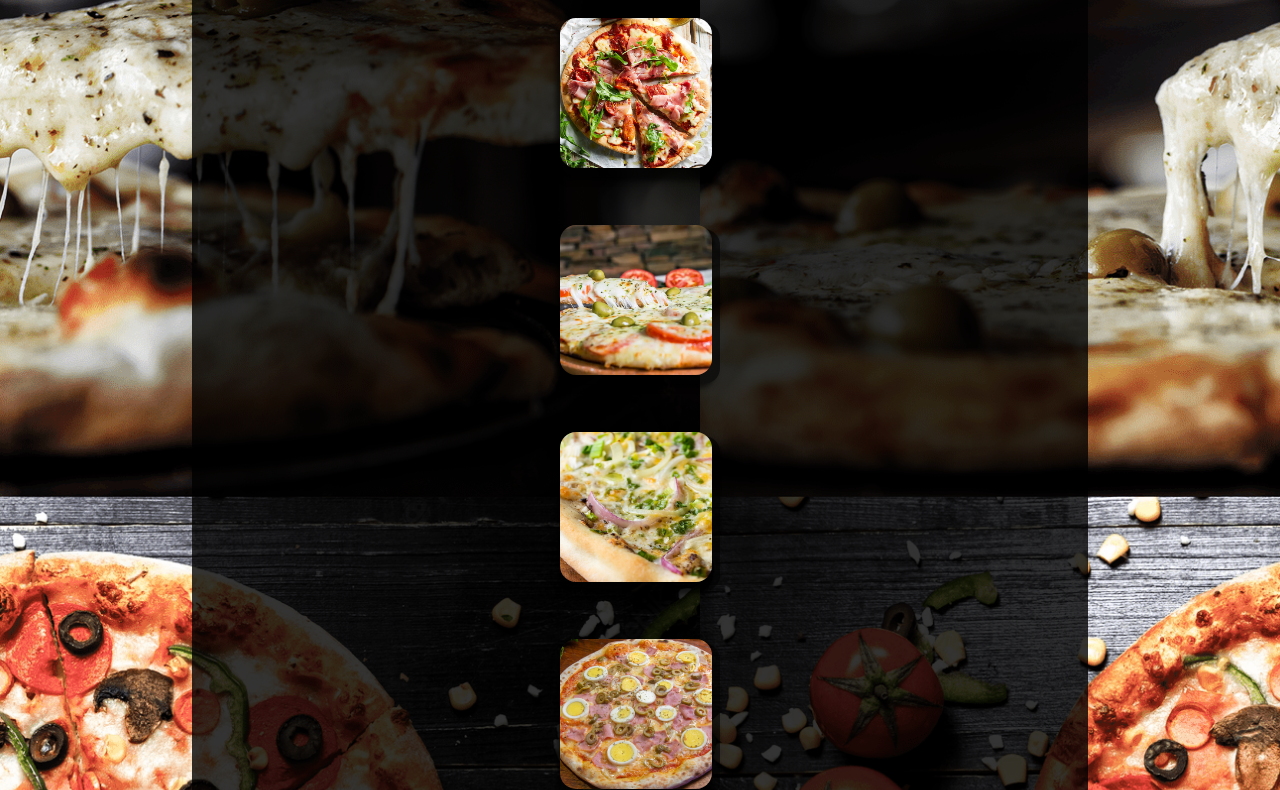
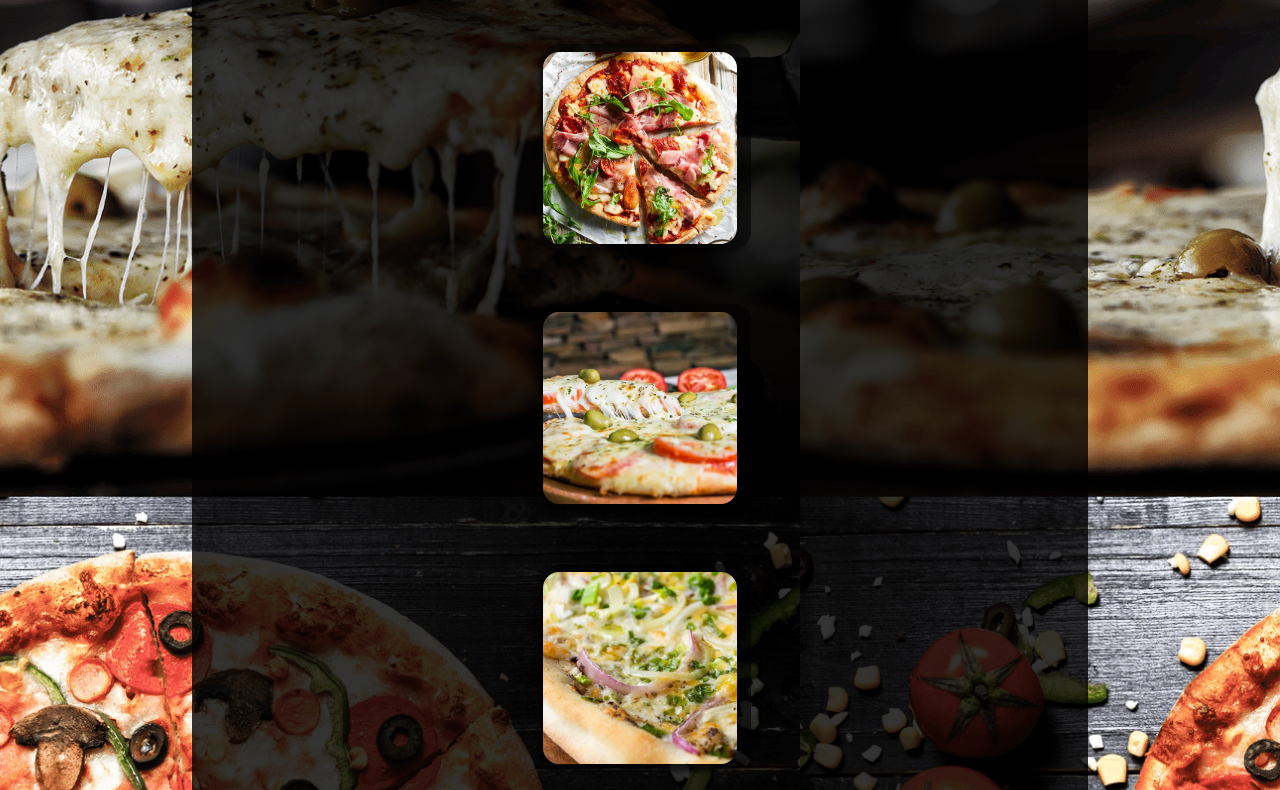
Before and after one commit to PabloVillanueva-Developer/-HTML-CSS-Web-Institcucional, a website: page pages/productos.html in a window 1280 px wide. Shown: the part 225-1015 px from the top of the page. Drawn offline with Linux system fonts and the light colour scheme.

Commit message:
ajustes cards producto

```diff
--- a/pages/productos.html
+++ b/pages/productos.html
@@ -8,41 +8,32 @@
     <link rel="stylesheet" href="../css/main.css">
 </head>
 
-<body class="body--backg-extendido">
+<body class="productos__body">
     <header class="header">
         <section>
             <a href=""><img class="header__section__logo" src="../assets/images/logo-pizzero.png" alt=""></a><!-- LOGO -->
         </section>
 
         <nav class="header__nav">
-
-
-
-            <a href="">  <!-- MENU HAMBURGUESA -->
+            <a href="">  <!-- ICONO MENU HAMBURGUESA -->
                 <label for="menu-hamb"> <!-- DIRECCIONAMIENTO A CHECKBOX -->
                     <img class="header__nav__img" src="../assets/images/menu-hamburguesa.png" alt="">
                 </label>
             </a>
-
-
+            <!-- MENU HAMB DESPLEGABLE -->
             <input type="checkbox" name="menu-hamburguesa" id="menu-hamb" style="display: none;"> <!-- CHECKBOX - INPUT HERAMO DEL UL HABILITANDO SELECTOR-->
             <ul class="header__nav__ul">
                 <li class="header__nav__ul__li--nosotros"><a class="header__nav__ul__li--nosotros__a" href="../index.html">Inicio</a></li>
                 <li class="header__nav__ul__li--hacemos"><a class="header__nav__ul__li--hacemos__a" href="../pages/productos.html">Productos</a></li>
                 <li class="header__nav__ul__li--contacto"><a class="header__nav__ul__li--contacto__a" href="">Nosotros</a></li>
             </ul>
+        </nav>
+    </header>
 
 
-        </nav>
-
-
-    </header>
-
-    <main class="main"> <!-- PRODUCTOS -->
-
+    <main> <!-- PRODUCTOS -->
         <section class="section">
-
-            <div><!-- LOGO SECCION PRODUCTOS -->
+            <div class="section__div"><!-- LOGO SECCION PRODUCTOS -->
                 <img class="main__section__tu-logo--productos" src="../assets/images/tu-logo-aqui.png" alt="">
             </div>
 
--- a/sass/blocks/_footer.scss
+++ b/sass/blocks/_footer.scss
@@ -11,14 +11,16 @@
     &__section {
         display: flex;
         justify-content: center;
-        gap: 5%;
+        gap: 13%;
+
 
 
 
         &__a {
 
-            width: 50px;
-            height: 50px;
+            width: 4rem;
+            height: 4rem;
+
             background-color: rgba(0, 0, 0, 0.582);
             border-radius: 50%;
             display: flex;
@@ -27,29 +29,15 @@
             align-items: center;
             align-self: end;
 
-
-
-
-
-
-
             &__socialmedia {
-                width: 25px;
-                height: 30px;
+                width: 50%;
                 border-top-right-radius: 0.5rem;
                 border-bottom-right-radius: 0.5rem;
-
-
-
             }
         }
 
         &__a--logo1 {
             animation: deploy-social-media 1.5s linear ;
-
-
-
-
         }
 
         &__a--logo2 {
@@ -65,7 +53,7 @@
 }
 
 .footer__section__a:focus {
-    background-color: aliceblue ;
+    background-color: rgba(240, 248, 255, 0.24) ;
 }
 
 
--- a/sass/blocks/_productos.scss
+++ b/sass/blocks/_productos.scss
@@ -1,46 +1,58 @@
+
+.productos__body {
+    display: grid;
+    grid-template-columns: 1fr;
+    grid-template-rows: 0.01fr 10fr 1fr;
+    background: url(../assets/images/fondo-pizza-extendido.png);
+    background-size: 1300px;
+    background-position-x: -500px;
+
+
+
+}
+
+.productos__main {
+
+}
+
 
 
 .section {
     background-color: rgba(0, 0, 0, 0.795);
     display: grid;
     grid-template-columns: 0.1fr;
-    grid-template-rows: repeat(11, 0.1fr);
+    grid-template-rows: repeat(11, 0.001fr);
     justify-content: center;
     margin: 0 auto;
     justify-items: center;
     width: 70%;
     height: 100%;
-    gap: 2%;
     border-radius: 1rem;
-    margin-top: 10px;
+    margin-top: 1rem;
+    gap: 4rem;
 
 
     &__div {
-        background-color: rgba(0, 0, 0, 0);
-        border-radius: 1rem;
-        opacity: 100%;
-        transition: all 0.5s linear;
-        height: 170px;
+        position: relative; /* REFERENCIA PADRE DEL ABSOLUTE BACKCARD */
 
         &__frontcard {
-            height: 150px;
+            height: 12rem;
             border-radius: 1rem;
             opacity:    100%;
             z-index: 3;
             position: relative;
+            top: 0.01rem;
             transition: all 0.35s linear;
         }
 
         &__backcard {
-            height: 155px;
-            width: 160px;
-            position: relative;
-            bottom: 150px;
-
+            height: 12.7rem;
+            width: 13rem;
+            position: absolute;
+            bottom: 0;
             background-color: rgba(0, 0, 0, 0.575);
             border-radius: 1rem;
             opacity: 100%;
-            transition: all 0.35s linear;
             z-index: 2;
             color: aliceblue;
             display: flex;
@@ -48,6 +60,7 @@
             justify-content: end;
             box-shadow: -4px 4px 5px rgba(0, 0, 0, 0.575);
             pointer-events: none;
+            transition: all 0.35s linear;
 
             &__h3 {
 
@@ -56,14 +69,15 @@
                 text-align: center;
             }
         }
+
     }
 }
 
 
 .section__div__frontcard:hover  ~ .section__div__backcard {
-    bottom: 125px;
+    transform: translateY(1rem);
 }
 
 .section__div__frontcard:hover  {
-   transform: translateY(-19px);
+   transform: translateY(-2rem);
 }
--- a/sass/pages/_inicio.scss
+++ b/sass/pages/_inicio.scss
@@ -20,15 +20,9 @@
     height: 100vh;
     display: grid;
     grid-template-columns: 1fr;/* GRID CONTROL: HEADER, MAIN, FOOTER */
-    grid-template-rows: 0.6fr 4fr 3fr;
+    grid-template-rows: 0.6fr 4fr 1.5fr;
 }
 
-.body--backg-extendido {
-    background: url(../assets/images/fondo-pizza-extendido.png);
-    background-size: 1300px;
-    background-position-x: -600px;
-
-}
 
 
 .main {
@@ -45,12 +39,13 @@
         height: 100%;
         display: flex;
         justify-content: center;
+        align-items: center;
         gap: 5%;
 
 
         &__tu-logo {
-            width: 120px;
-            margin-top: 100%;
+            width: 50%;
+
         }
 
         &__tu-logo--productos {
```
Also changed, not shown: index.html (+1 -1 lines), css/main.css, 1 other file.
